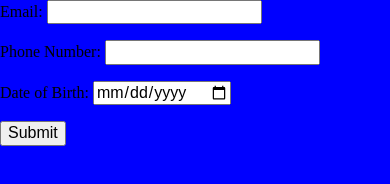
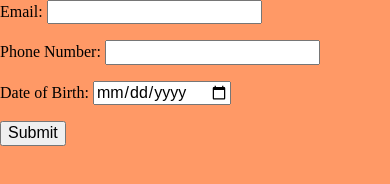
Before and after one commit to reygutierrez11/362Lab-2, a plain HTML site: page index.html in a window 390 px wide. Drawn offline with Linux system fonts and the light colour scheme.

Commit message:
Setting up colors and queries.

```diff
--- a/css/screen.css
+++ b/css/screen.css
@@ -1,4 +1,21 @@
 body
 {
-background-color: blue;
+  background-color: #ffccff;
+
 }
+
+@media screen and (max-width: 992px)
+{
+  body
+  {
+    background-color: #ffcccc;
+  }
+}
+
+@media screen and (max-width: 600px)
+{
+  body
+  {
+    background-color:#ff9966;
+  }
+}
```
